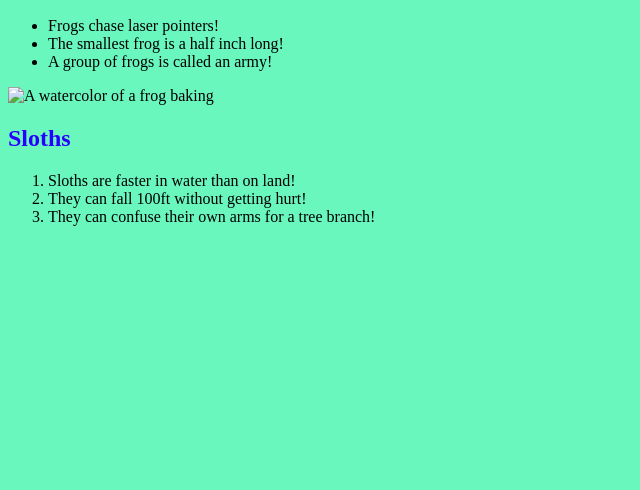
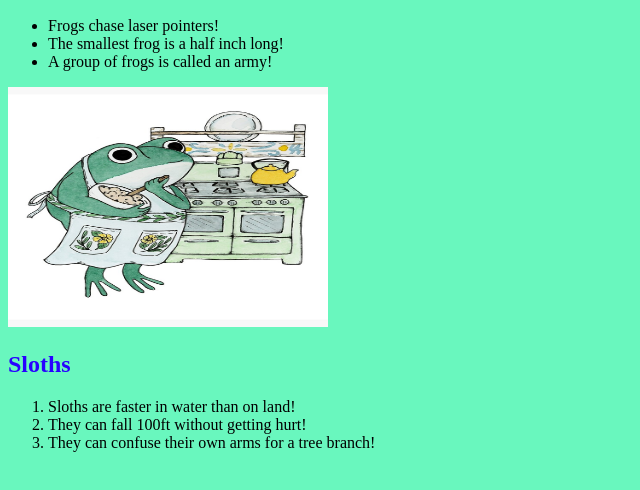
Before and after one commit to mccled3-hub/Hw3, a plain HTML site: page index.html in a window 1280 px wide. Shown: the part 110-600 px from the top of the page, without its empty margins (0-640 px from the left). Drawn offline with Linux system fonts and the light colour scheme; a web font is replaced by a local one.

Commit message:
Added assets

```diff
--- a/index.html
+++ b/index.html
@@ -15,7 +15,7 @@
         <li> A group of frogs is called an army!</li>
       </ul>
       <!--Add your image element here-->
-    <img src="flat,750x,075,f-pad,750x1000,f8f8f8.jpg" alt="A watercolor of a frog baking" width="320" height="240"/>
+    <img src="assets/flat,750x,075,f-pad,750x1000,f8f8f8.jpg" alt="A watercolor of a frog baking" width="320" height="240"/>
       <h2>Sloths</h2>
       <!--Turn the <p> element into <ol> element. Turn </p> to </ol> -->
       <ol>
```
